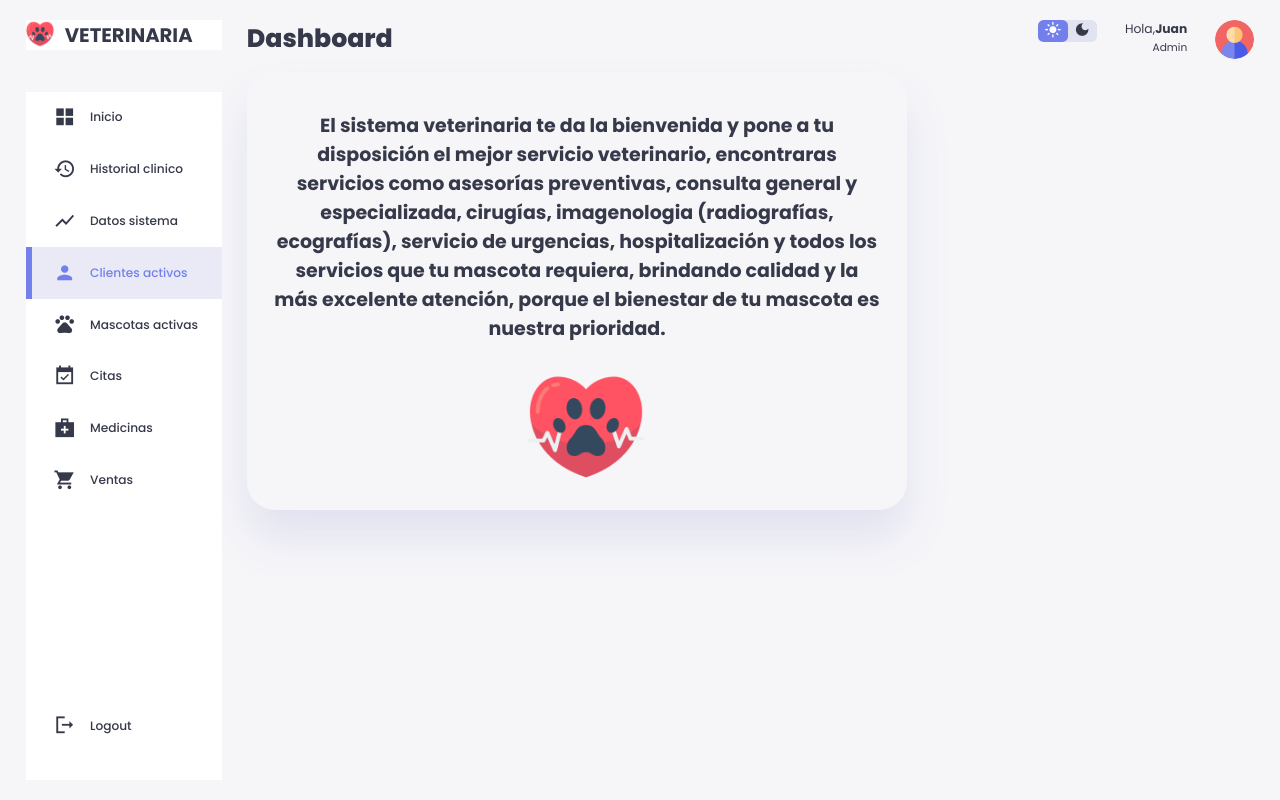
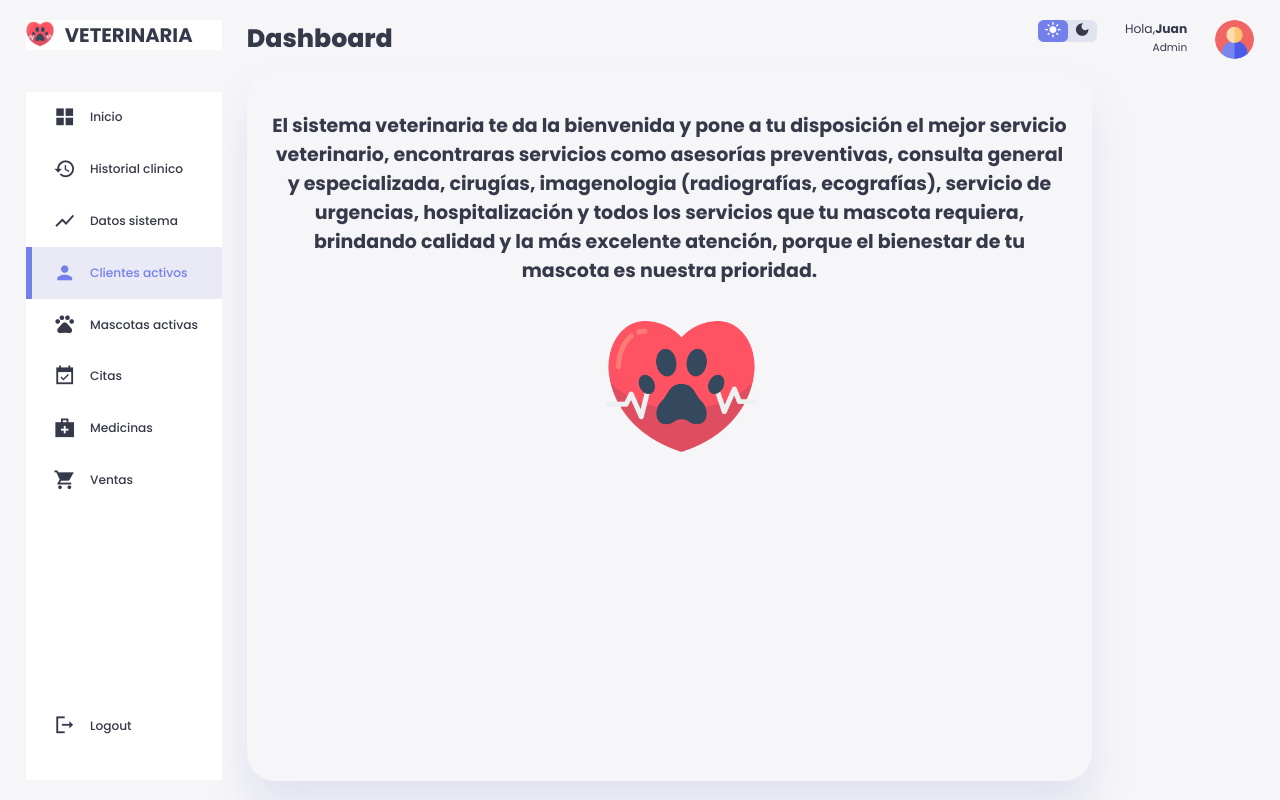
Before and after one commit to juanhcode/Veterinaria-App, a Django app: page /veterinaria/home/ in a window 1280 px wide. Run offline with Django 4.2, Linux system fonts and the light colour scheme.

Commit message:
se cambia ancho y alto de el cuadro

```diff
--- a/static/styles/home.css
+++ b/static/styles/home.css
@@ -325,6 +325,8 @@ main .insights small{
 /*INICIO*/
 .sales{
     margin: auto;
+    width: 128%;
+    height: 101%;
 }
 .descripcion{
     margin:auto;
```
